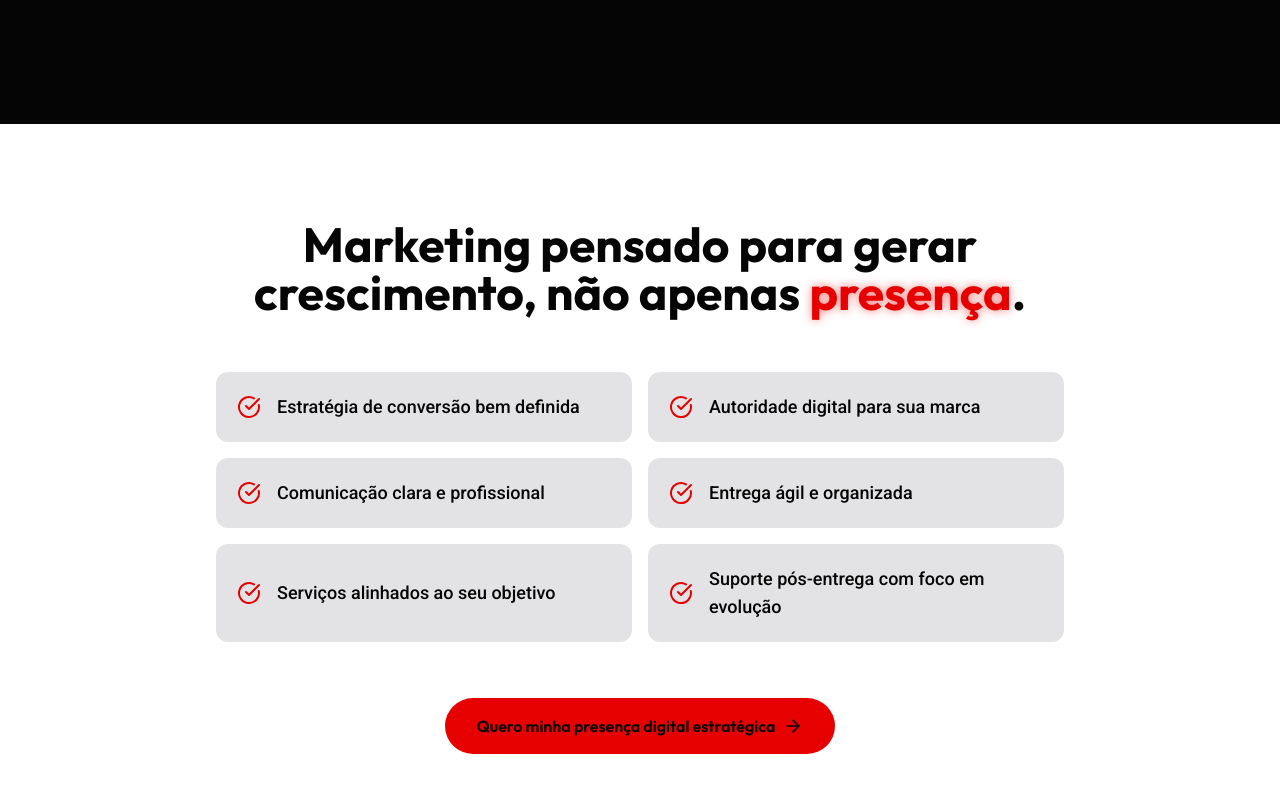
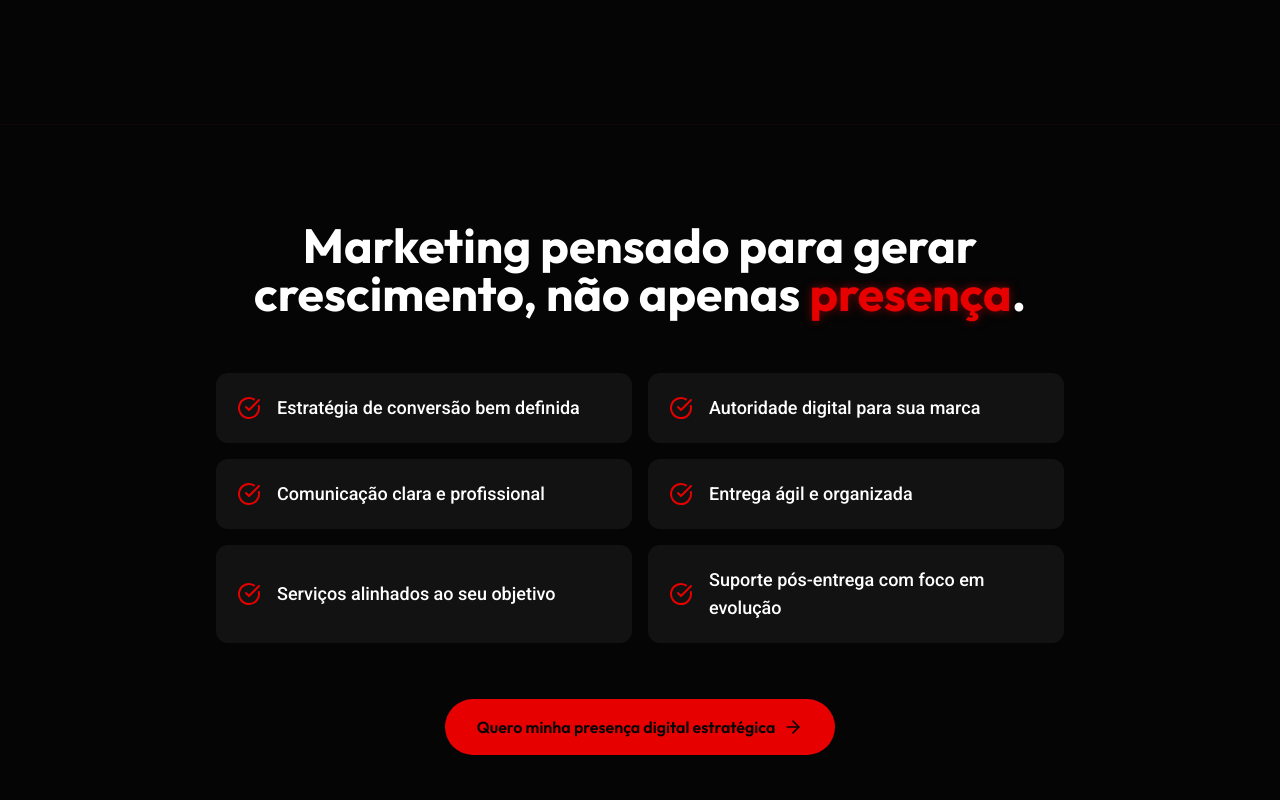
Before and after one commit to manusagenten1-hub/tecnova, a React (Vite) app: page / in a window 1280 px wide. Shown: the part 5480-6280 px from the top of the page. Built offline with nearby package versions, Linux system fonts and the light colour scheme.

Commit message:
Update WhyChooseUs.tsx

```diff
--- a/components/WhyChooseUs.tsx
+++ b/components/WhyChooseUs.tsx
@@ -14,7 +14,7 @@ const benefits = [
 
 const WhyChooseUs: React.FC = () => {
   return (
-    <section id="why-us" className="py-16 md:py-24 bg-white overflow-hidden relative">
+    <section id="why-us" className="py-16 md:py-24 bg-brand-dark overflow-hidden relative border-t border-brand-accent/5">
       <div className="container mx-auto px-4 md:px-6 relative z-10 max-w-4xl">
         <div className="flex flex-col items-center">
 
@@ -27,7 +27,7 @@ const WhyChooseUs: React.FC = () => {
               transition={{ duration: 0.8, ease: [0.16, 1, 0.3, 1] }}
               className="text-center"
             >
-              <h2 className="text-2xl md:text-4xl lg:text-5xl font-heading font-bold text-brand-dark mb-10 md:mb-14 leading-tight">
+              <h2 className="text-2xl md:text-4xl lg:text-5xl font-heading font-bold text-white mb-10 md:mb-14 leading-tight">
                 Marketing pensado para gerar crescimento, não apenas <span className="text-brand-accent drop-shadow-[0_0_5px_rgba(230,0,0,0.5)]">presença</span>.
               </h2>
             </motion.div>
@@ -48,12 +48,12 @@ const WhyChooseUs: React.FC = () => {
                     visible: { opacity: 1, x: 0, transition: { type: "spring", stiffness: 100 } }
                   }}
                   key={index}
-                  className="flex items-center gap-3 md:gap-4 p-4 md:p-5 rounded-xl bg-brand-gray/30 hover:bg-brand-gray/60 transition-colors border border-transparent hover:border-brand-accent/20 group cursor-default"
+                  className="flex items-center gap-3 md:gap-4 p-4 md:p-5 rounded-xl bg-white/5 hover:bg-white/10 transition-colors border border-transparent hover:border-brand-accent/20 group cursor-default"
                 >
                   <div className="flex-shrink-0">
                     <CheckCircle className="w-5 h-5 md:w-6 md:h-6 text-brand-accent group-hover:scale-110 transition-transform duration-300" />
                   </div>
-                  <p className="text-brand-dark font-medium text-base md:text-lg text-left">
+                  <p className="text-white font-medium text-base md:text-lg text-left">
                     {benefit}
                   </p>
                 </motion.div>
```
